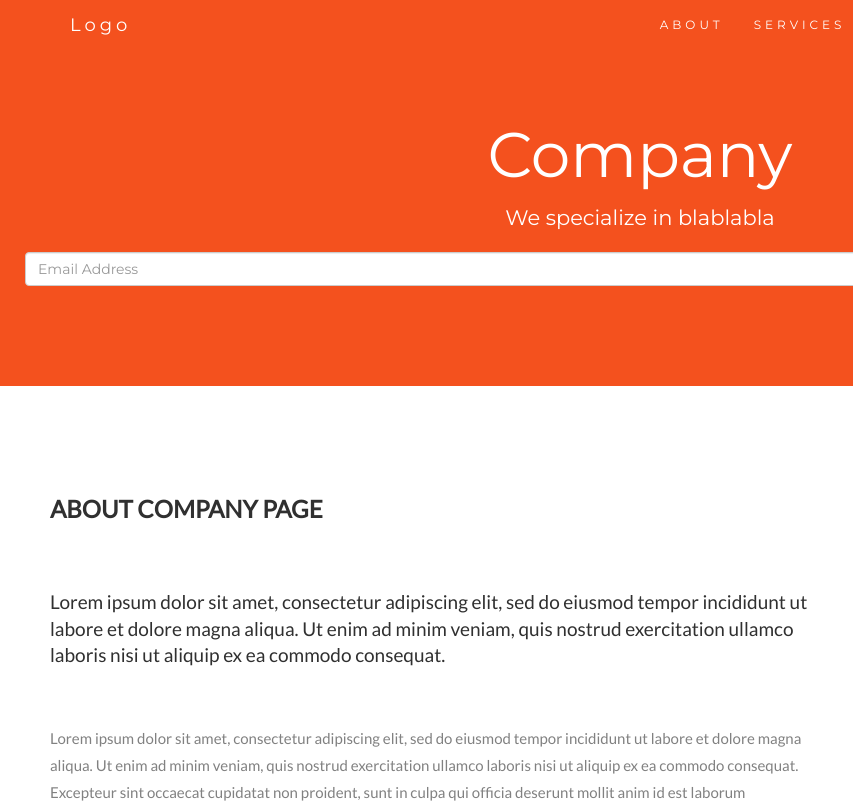
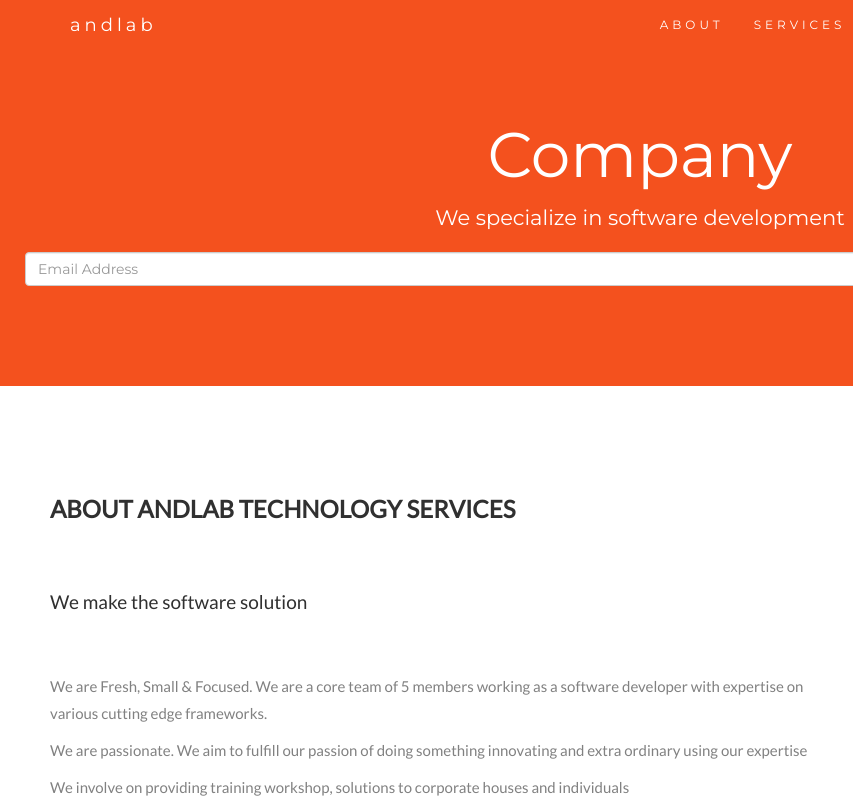
Before and after one commit to paulbiplab09/paulbiplab09.github.io, a plain HTML site: page index.html in a window 1280 px wide. Shown: the top 803 px of the page, 0-853 px from the left. Drawn offline with nearby package versions, Linux system fonts and the light colour scheme; some packages are replaced by stand-ins of ours.

Commit message:
Update index.html

```diff
--- a/index.html
+++ b/index.html
@@ -1,8 +1,8 @@
 <!DOCTYPE html>
 <html lang="en">
 <head>
-  <!-- Theme Made By www.w3schools.com - No Copyright -->
-  <title>Bootstrap Theme Company Page</title>
+
+  <title>andlab technology services llp </title>
   <meta charset="utf-8">
   <meta name="viewport" content="width=device-width, initial-scale=1">
   <link rel="stylesheet" href="https://maxcdn.bootstrapcdn.com/bootstrap/3.3.7/css/bootstrap.min.css">
@@ -200,7 +200,7 @@
         <span class="icon-bar"></span>
         <span class="icon-bar"></span>
       </button>
-      <a class="navbar-brand" href="#myPage">Logo</a>
+      <a class="navbar-brand" href="#myPage">andlab</a>
     </div>
     <div class="collapse navbar-collapse" id="myNavbar">
       <ul class="nav navbar-nav navbar-right">
@@ -216,7 +216,7 @@
 
 <div class="jumbotron text-center">
   <h1>Company</h1>
-  <p>We specialize in blablabla</p>
+  <p>We specialize in software development</p>
   <form>
     <div class="input-group">
       <input type="email" class="form-control" size="50" placeholder="Email Address" required>
@@ -231,9 +231,13 @@
 <div id="about" class="container-fluid">
   <div class="row">
     <div class="col-sm-8">
-      <h2>About Company Page</h2><br>
-      <h4>Lorem ipsum dolor sit amet, consectetur adipiscing elit, sed do eiusmod tempor incididunt ut labore et dolore magna aliqua. Ut enim ad minim veniam, quis nostrud exercitation ullamco laboris nisi ut aliquip ex ea commodo consequat.</h4><br>
-      <p>Lorem ipsum dolor sit amet, consectetur adipiscing elit, sed do eiusmod tempor incididunt ut labore et dolore magna aliqua. Ut enim ad minim veniam, quis nostrud exercitation ullamco laboris nisi ut aliquip ex ea commodo consequat. Excepteur sint occaecat cupidatat non proident, sunt in culpa qui officia deserunt mollit anim id est laborum consectetur adipiscing elit, sed do eiusmod tempor incididunt ut labore et dolore magna aliqua. Ut enim ad minim veniam, quis nostrud exercitation ullamco laboris nisi ut aliquip ex ea commodo consequat.</p>
+      <h2>About andlab technology services</h2><br>
+      <h4>We make the software solution</h4><br>
+      <p>We are Fresh, Small & Focused. We are a core team of 5 members working as a software developer with expertise on various cutting edge frameworks.</p>
+      <p>We are passionate. We aim to fulfill our passion of doing something innovating and extra ordinary using our expertise</p>
+      <p>We involve on providing training workshop, solutions to corporate houses and individuals</p>
+      <p>We aim to engage as many students as possible to share the know-how workshop trainings</p>
+
       <br><button class="btn btn-default btn-lg">Get in Touch</button>
     </div>
     <div class="col-sm-4">
```
